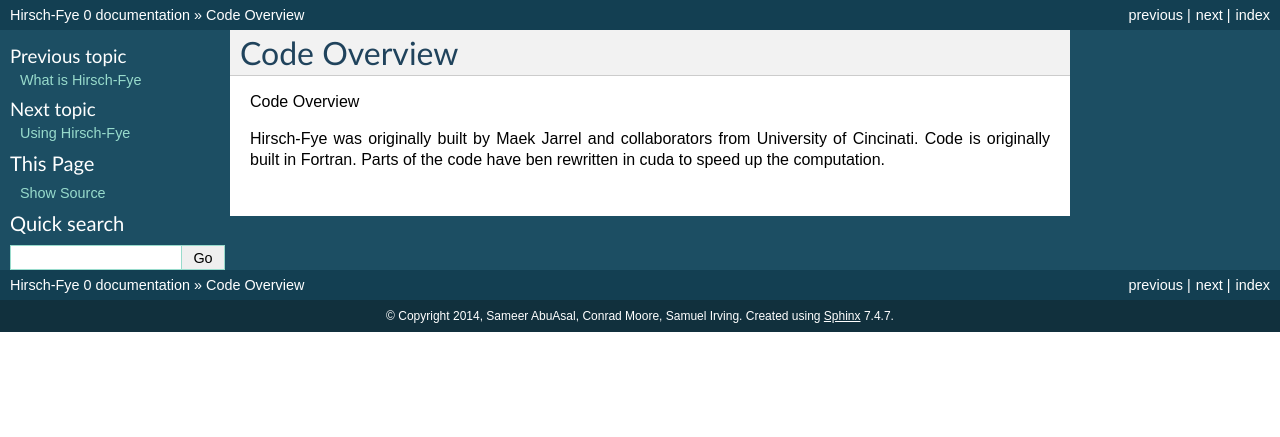
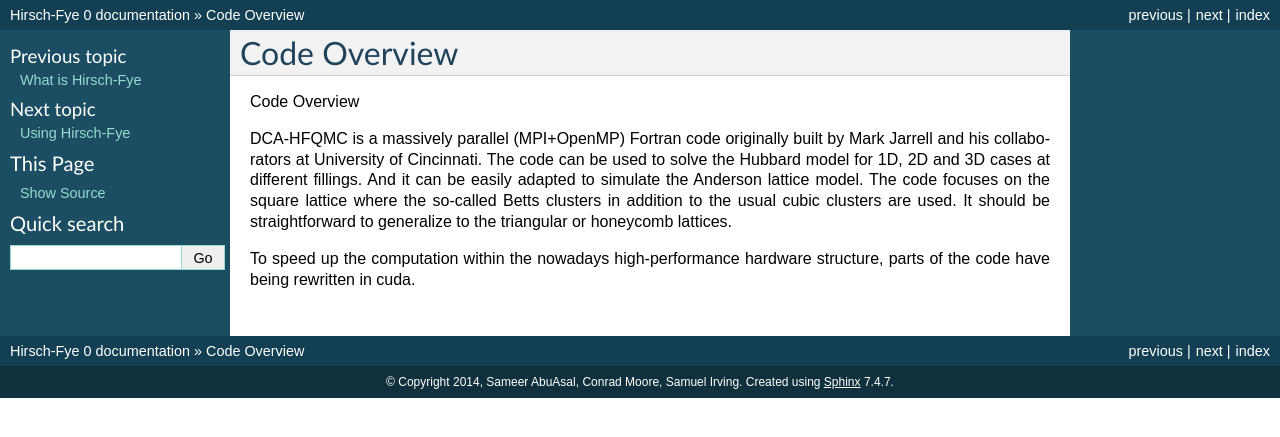
Before and after one commit to TESC-HPC/HF, a Sphinx documentation site: the page built from doc/source/code_overview.rst, in a window 1280 px wide. Shown: the top 437 px of the page. Built offline with Sphinx 7.4.7, drawn with Linux system fonts in a browser that asks for light colours.

Commit message:
added on the readme and code_overview

```diff
--- a/doc/source/code_overview.rst
+++ b/doc/source/code_overview.rst
@@ -11,5 +11,14 @@ Code Overview
 
 Code Overview
 
-Hirsch-Fye was originally built by Maek Jarrel and collaborators from University of Cincinati.
-Code is originally built in Fortran. Parts of the code have ben rewritten in cuda to speed up the computation.
+DCA-HFQMC is a massively parallel (MPI+OpenMP) Fortran code originally built
+by Mark Jarrell and his collaborators at University of Cincinnati.
+The code can be used to solve the Hubbard model for 1D, 2D and 3D cases
+at different fillings. And it can be easily adapted to simulate the
+Anderson lattice model. The code focuses on the square lattice where
+the so-called Betts clusters in addition to the usual cubic clusters
+are used. It should be straightforward to generalize to the triangular
+or honeycomb lattices.
+
+To speed up the computation within the nowadays high-performance hardware
+structure, parts of the code have being rewritten in cuda.
```
Also changed, not shown: README.md (+3 -0 lines).
